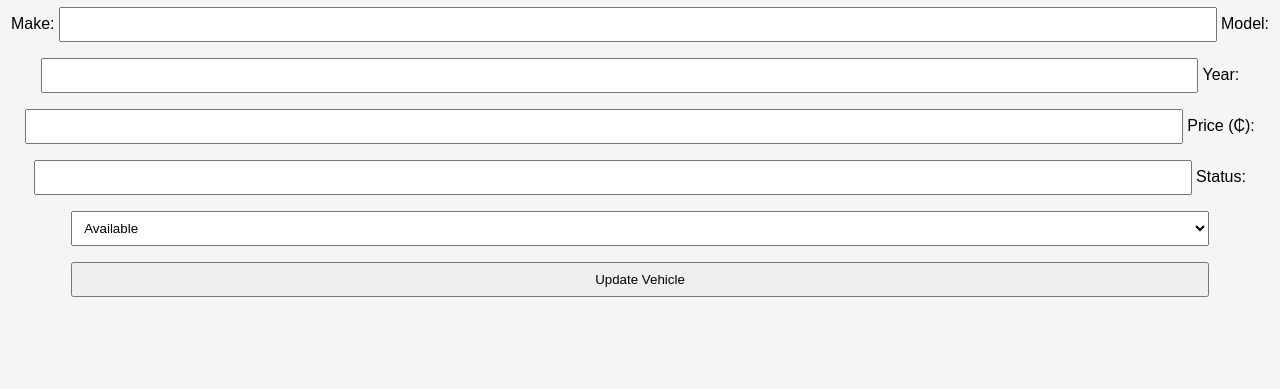
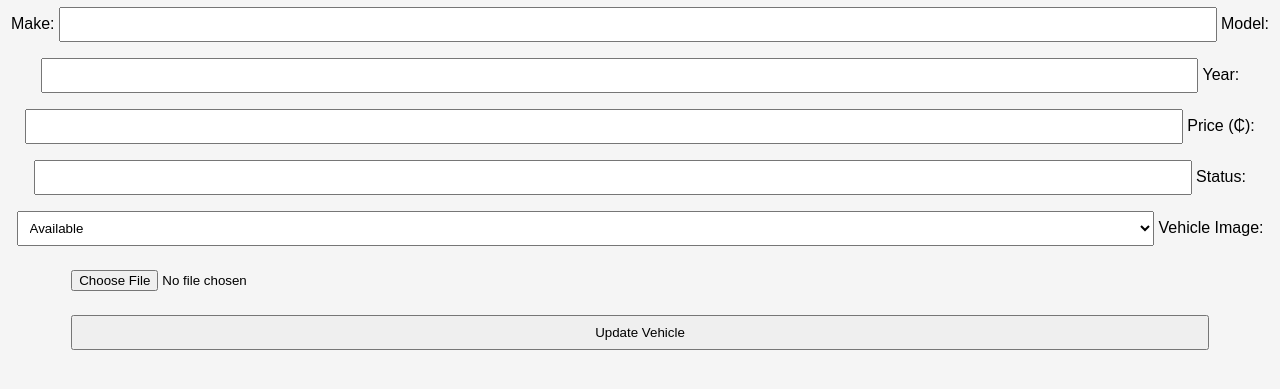
Before and after one commit to WaacheyBlakk/motor_dealer, a PHP site: page /edit_vehicle.php?id=1 in a window 1280 px wide. Shown: the part 131-520 px from the top of the page. Run offline with PHP 8.4, Linux system fonts and the light colour scheme; the visitor is signed in with stand-in values (Sample User, id 1); data that the repository does not hold is empty.

Commit message:
Update edit_vehicle.php

```diff
--- a/edit_vehicle.php
+++ b/edit_vehicle.php
@@ -1,6 +1,8 @@
 <?php
 include 'includes/db.php';
-session_start();
+if (session_status() === PHP_SESSION_NONE) {
+    session_start();
+}
 include 'includes/functions.php';
 
 
@@ -26,7 +28,7 @@ if ($_SERVER['REQUEST_METHOD'] == 'POST') {
     $stmt->execute();
     header("Location: vehicles.php");
     exit();
-    logActivity($_SESSION['username'], "Updated vehicle ID $id - $make $model ($year)");
+    logActivity("Updated vehicle ID $id - $make $model ($year)");
 }
 ?>
 
@@ -60,6 +62,9 @@ if ($_SERVER['REQUEST_METHOD'] == 'POST') {
             <option value="sold" <?= $vehicle['status']=='sold'?'selected':''; ?>>Sold</option>
         </select>
 
+        <label>Vehicle Image:</label>
+        <input type="file" name="image" accept="image/*"><br>
+
         <button type="submit" class="btn">Update Vehicle</button>
     </form>
 </div>
```
